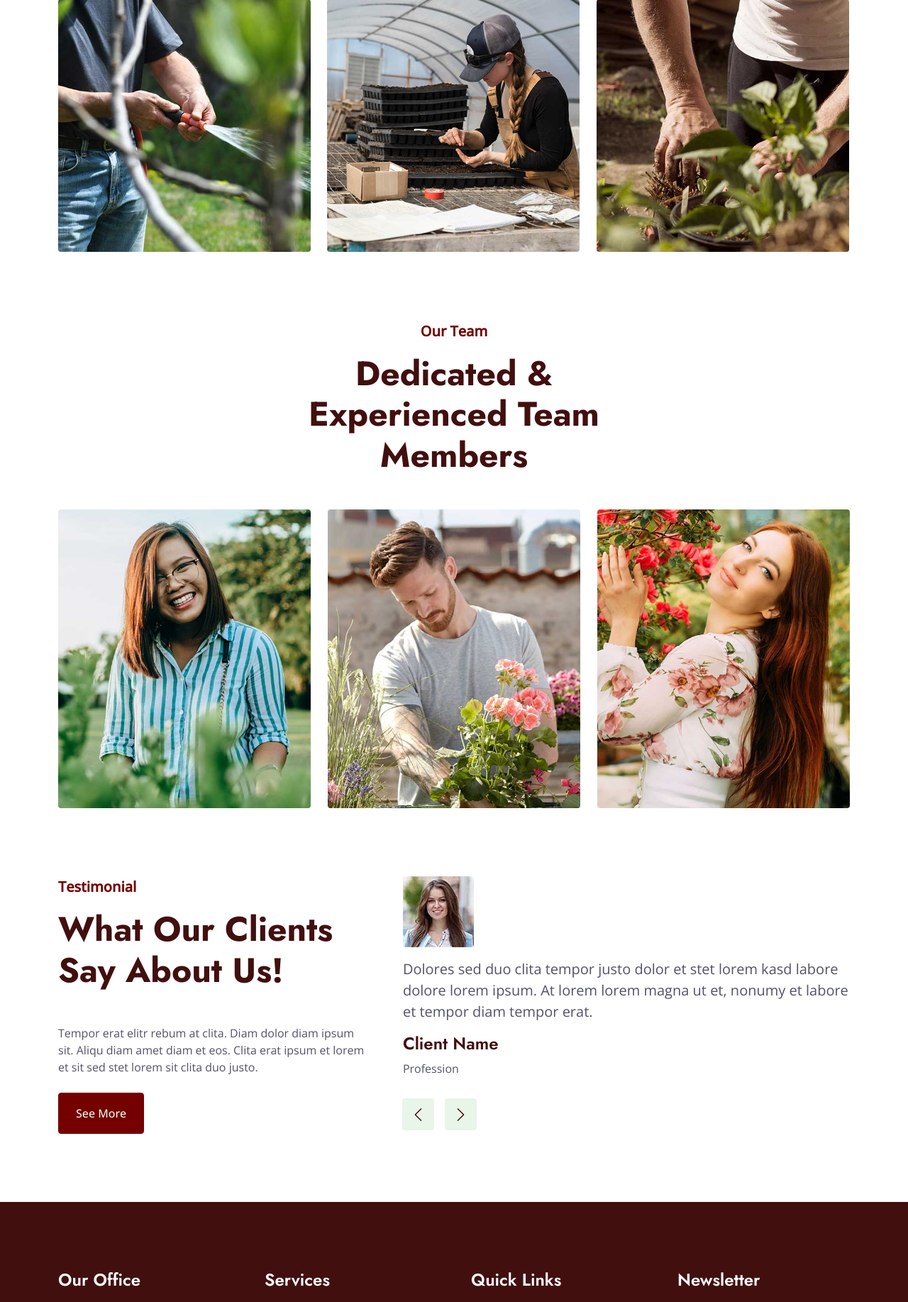
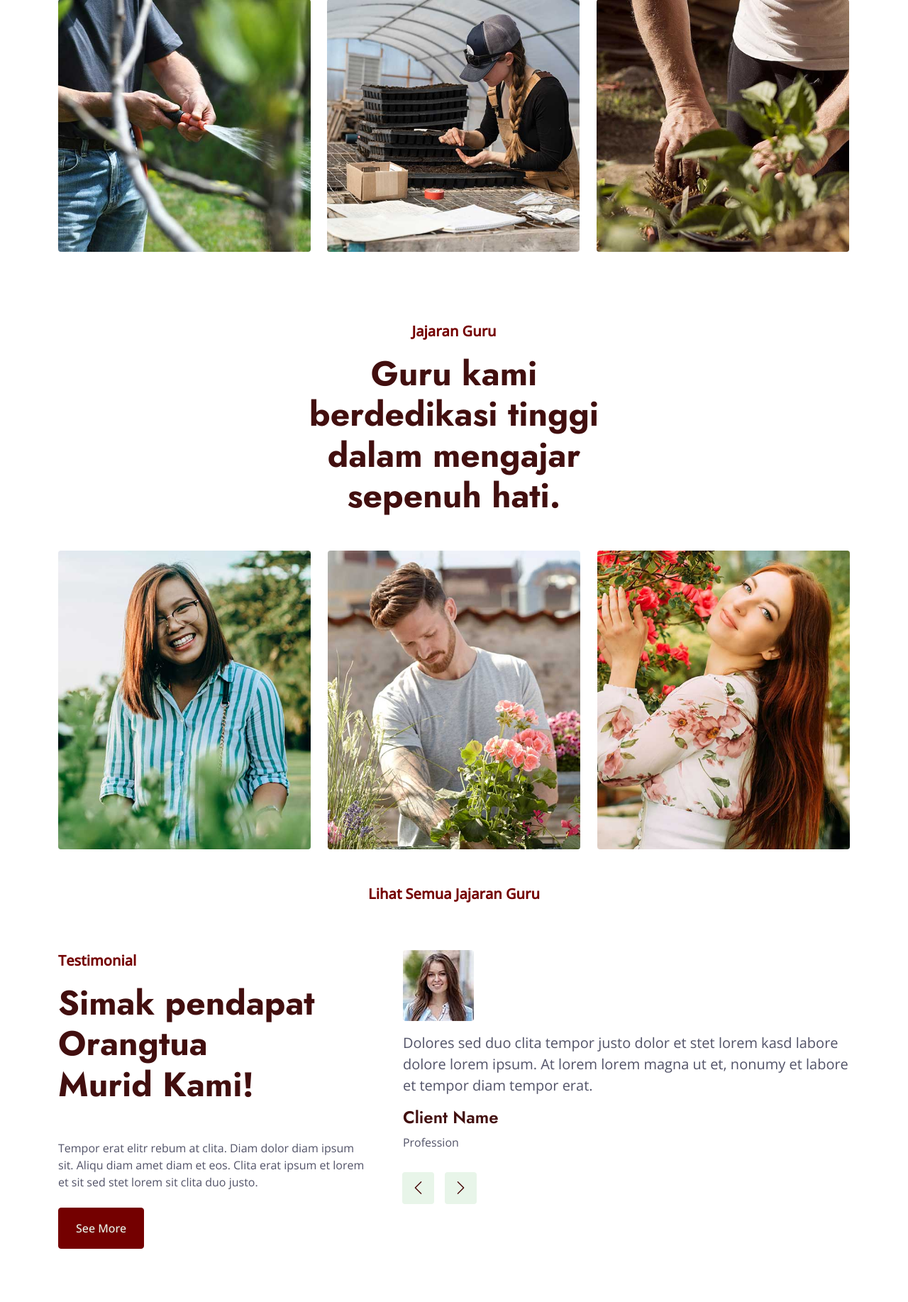
Before and after one commit to fahab09/web-uts-sd, a PHP site: page / in a window 1280 px wide. Shown: the part 4665-6500 px from the top of the page at 71% size. Run offline with PHP 8.4, Linux system fonts and the light colour scheme; some libraries are stand-ins or nearby versions.

Commit message:
footer edits

```diff
--- a/css/style.css
+++ b/css/style.css
@@ -525,3 +525,13 @@ h6,
 .table-hover>tbody>tr:hover {
     background-color: #ffa0a0; /* New red hover color */
 }
+
+.centered-containercustom {
+    display: flex;
+    justify-content: center; /* Center horizontally */
+    align-items: center;     /* Center vertically */
+}
+
+a {
+    text-decoration: none; /* Optional: Removes underline from the link */
+}
--- a/index.html
+++ b/index.html
@@ -482,8 +482,8 @@
     <div class="container-xxl py-5">
         <div class="container">
             <div class="text-center mx-auto wow fadeInUp" data-wow-delay="0.1s" style="max-width: 500px;">
-                <p class="fs-5 fw-bold text-primary">Our Team</p>
-                <h1 class="display-5 mb-5">Dedicated & Experienced Team Members</h1>
+                <p class="fs-5 fw-bold text-primary">Jajaran Guru</p>
+                <h1 class="display-5 mb-5">Guru kami berdedikasi tinggi dalam mengajar sepenuh hati.</h1>
             </div>
             <div class="row g-4">
                 <div class="col-lg-4 col-md-6 wow fadeInUp" data-wow-delay="0.1s">
@@ -531,16 +531,22 @@
             </div>
         </div>
     </div>
+    <div class="centered-containercustom">
+        <a href="#">
+            <p class="fs-5 fw-bold text-primary">Lihat Semua Jajaran Guru</p>
+        </a>
+    </div>
+
     <!-- Team End -->
-
-
     <!-- Testimonial Start -->
     <div class="container-xxl py-5">
         <div class="container">
             <div class="row g-5">
                 <div class="col-lg-5 wow fadeInUp" data-wow-delay="0.1s">
                     <p class="fs-5 fw-bold text-primary">Testimonial</p>
-                    <h1 class="display-5 mb-5">What Our Clients Say About Us!</h1>
+                    <h1 class="display-5 mb-5">Simak pendapat Orangtua
+                        <br>
+                        Murid Kami!</h1>
                     <p class="mb-4">Tempor erat elitr rebum at clita. Diam dolor diam ipsum sit. Aliqu diam amet diam et eos. Clita erat ipsum et lorem et sit sed stet lorem sit clita duo justo.</p>
                     <a class="btn btn-primary py-3 px-4" href="">See More</a>
                 </div>
@@ -571,7 +577,7 @@
         <div class="container py-5">
             <div class="row g-5">
                 <div class="col-lg-3 col-md-6">
-                    <h4 class="text-white mb-4">Our Office</h4>
+                    <h4 class="text-white mb-4">Alamat Sekolah</h4>
                     <p class="mb-2"><i class="fa fa-map-marker-alt me-3"></i>Jl. Pendidikan No. 45, Kelurahan Maju Jaya, Kecamatan Harapan Indah, Kota Pelita, 12345</p>
                     <p class="mb-2"><i class="fa fa-phone-alt me-3"></i>+(021) 555-7890</p>
                     <p class="mb-2"><i class="fa fa-envelope me-3"></i>sdn07.pelitabangsa@example.sch.id</p>
@@ -579,24 +585,26 @@
                         <a class="btn btn-square btn-outline-light rounded-circle me-2" href=""><i class="fab fa-twitter"></i></a>
                         <a class="btn btn-square btn-outline-light rounded-circle me-2" href=""><i class="fab fa-facebook-f"></i></a>
                         <a class="btn btn-square btn-outline-light rounded-circle me-2" href=""><i class="fab fa-youtube"></i></a>
-                        <a class="btn btn-square btn-outline-light rounded-circle me-2" href=""><i class="fab fa-linkedin-in"></i></a>
+                        <a class="btn btn-square btn-outline-light rounded-circle me-2" href=""><i class="fab fa-instagram"></i></a>
                     </div>
                 </div>
                 <div class="col-lg-3 col-md-6">
-                    <h4 class="text-white mb-4">Services</h4>
-                    <a class="btn btn-link" href="">Landscaping</a>
-                    <a class="btn btn-link" href="">Pruning plants</a>
-                    <a class="btn btn-link" href="">Urban Gardening</a>
-                    <a class="btn btn-link" href="">Garden Maintenance</a>
-                    <a class="btn btn-link" href="">Green Technology</a>
+                    <h4 class="text-white mb-4">Ekstrakurikuler</h4>
+                    <a class="btn btn-link" href="">Pramuka</a>
+                    <a class="btn btn-link" href="">Klub Science</a>
+                    <a class="btn btn-link" href="">Klub Agama</a>
+                    <a class="btn btn-link" href="">Klub Robotik dan Coding</a>
+                    <a class="btn btn-link" href="">Klub Seni</a>
+                    <a class="btn btn-link" href="">Lihat Ekstrakurikuler Lainnya</a>
+
                 </div>
                 <div class="col-lg-3 col-md-6">
                     <h4 class="text-white mb-4">Quick Links</h4>
-                    <a class="btn btn-link" href="">About Us</a>
-                    <a class="btn btn-link" href="">Contact Us</a>
-                    <a class="btn btn-link" href="">Our Services</a>
-                    <a class="btn btn-link" href="">Terms & Condition</a>
-                    <a class="btn btn-link" href="">Support</a>
+                    <a class="btn btn-link" href="">Tentang Kami</a>
+                    <a class="btn btn-link" href="">Berita dan Galeri</a>
+                    <a class="btn btn-link" href="">Hubungi Kami</a>
+                    <a class="btn btn-link" href="">Terms & Conditions</a>
+                    <a class="btn btn-link" href="">FAQ</a>
                 </div>
                 <div class="col-lg-3 col-md-6">
                     <h4 class="text-white mb-4">Newsletter</h4>
```
